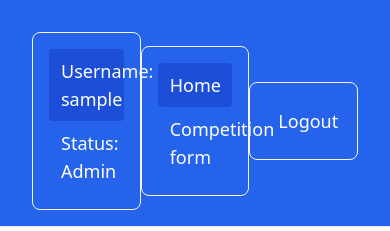
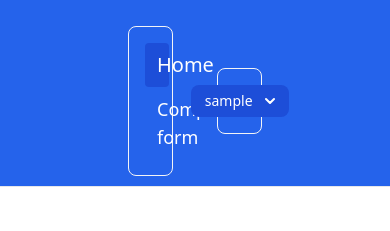
Before and after one commit to llOriginaljuonll/rosha_application, a Django app: page / in a window 390 px wide. Shown: the top 231 px of the page. Run offline with Django 5.2, Linux system fonts and the light colour scheme; the visitor is signed in with stand-in values (Sample User, id 1); data that the repository does not hold is empty; some libraries are stand-ins or nearby versions.

Commit message:
style navbar

```diff
--- a/templates/components/navbar.html
+++ b/templates/components/navbar.html
@@ -1,16 +1,16 @@
 <nav class="bg-blue-600 dark:bg-gray-900 border-b">
-    <div class="max-w-full grid grid-cols-3 items-center justify-between mx-auto py-4 px-8">
-        <ul class="flex flex-col p-4 md:p-0 mt-4 text-white font-medium text-lg border border-gray-100 rounded-lg md:space-x-8 rtl:space-x-reverse md:flex-row md:mt-0 md:border-0  dark:bg-gray-800 md:dark:bg-gray-900 dark:border-gray-700">
+    <div class="max-w-full grid grid-cols-3 items-center justify-between mx-auto py-2.5 px-32">
+        {% comment %} <ul class="flex flex-col p-4 md:p-0 mt-4 text-white font-medium text-lg border border-gray-100 rounded-lg md:space-x-8 rtl:space-x-reverse md:flex-row md:mt-0 md:border-0  dark:bg-gray-800 md:dark:bg-gray-900 dark:border-gray-700">
             <li>
                 <p class="block py-2 px-3 bg-blue-700 rounded md:bg-transparent md:p-0 md:dark:text-blue-500" aria-current="page">Username: {{ request.user.username }}</p>
             </li>
             <li>
                 <p class="block py-2 px-3  rounded hover:bg-gray-100 md:hover:bg-transparent md:p-0 md:dark:hover:text-blue-500 dark:text-white dark:hover:bg-gray-700 dark:hover:text-white md:dark:hover:bg-transparent dark:border-gray-700">Status: {% if user.is_superuser %}Admin{% elif user.is_staff %}Staff{% elif user.is_editor %}Editor{% else %}Active{% endif %}</p>
             </li>
-        </ul>
-        <ul class="flex flex-col p-4 md:p-0 mt-4 text-white font-medium text-lg border border-gray-100 rounded-lg md:space-x-8 rtl:space-x-reverse md:flex-row md:mt-0 md:border-0  dark:bg-gray-800 md:dark:bg-gray-900 dark:border-gray-700 justify-center">
+        </ul> {% endcomment %}
+        <ul class="flex flex-col p-4 md:p-0 mt-4 text-white font-medium text-lg border border-gray-100 rounded-lg md:space-x-8 rtl:space-x-reverse md:flex-row md:mt-0 md:border-0  dark:bg-gray-800 md:dark:bg-gray-900 dark:border-gray-700">
             <li>
-                <a href="{% url "competition:list" %}" class="block py-2 px-3 bg-blue-700 rounded md:bg-transparent md:p-0 md:dark:text-blue-500" aria-current="page">Home</a>
+                <a href="{% url "competition:list" %}" class="text-xl block py-2 px-3 bg-blue-700 rounded md:bg-transparent md:p-0 md:dark:text-blue-500" aria-current="page">Home</a>
             </li>
             <li>
                 {% if user.is_superuser %}
@@ -18,11 +18,55 @@
                 {% endif %}
             </li>
         </ul>
-        <ul class="flex flex-col justify-end p-4 md:p-0 mt-4 text-white font-medium text-lg border border-gray-100 rounded-lg md:space-x-8 rtl:space-x-reverse md:flex-row md:mt-0 md:border-0  dark:bg-gray-800 md:dark:bg-gray-900 dark:border-gray-700">
+        <ul></ul>
+        <ul class="flex flex-col justify-end items-center space-x-4 p-4 md:p-0 mt-4 text-white font-medium text-xl border border-gray-100 rounded-lg rtl:space-x-reverse md:flex-row md:mt-0 md:border-0  dark:bg-gray-800 md:dark:bg-gray-900 dark:border-gray-700">
             {% if user.is_authenticated %}
-                <li>
-                    <a href="{% url "account_logout" %}" class="block py-2 px-3  rounded hover:bg-gray-100 md:hover:bg-transparent md:p-0 md:dark:hover:text-blue-500 dark:text-white dark:hover:bg-gray-700 dark:hover:text-white md:dark:hover:bg-transparent dark:border-gray-700">Logout</a>
+
+        <button id="multiLevelDropdownButton" data-dropdown-toggle="multi-dropdown" class="text-white bg-blue-700 hover:bg-blue-800 focus:ring-4 focus:outline-none focus:ring-blue-300 font-medium rounded-lg text-sm px-3.5 py-1.5 text-center inline-flex items-center dark:bg-blue-600 dark:hover:bg-blue-700 dark:focus:ring-blue-800" type="button">
+            {{ user.username }}
+            <svg class="w-2.5 h-2.5 ms-3" aria-hidden="true" xmlns="http://www.w3.org/2000/svg" fill="none" viewBox="0 0 10 6">
+                <path stroke="currentColor" stroke-linecap="round" stroke-linejoin="round" stroke-width="2" d="m1 1 4 4 4-4"/>
+            </svg>
+        </button>
+
+    <!-- Dropdown menu -->
+    <div id="multi-dropdown" class="z-10 hidden bg-white divide-y divide-gray-100 rounded-lg shadow w-40 dark:bg-gray-700">
+        <ul class="pt-2 text-sm text-gray-700 dark:text-gray-200" aria-labelledby="multiLevelDropdownButton">
+            {% if user.is_editor %}
+                <li class="border-b">
+                    <a class="block px-4 py-2 hover:bg-gray-100 dark:hover:bg-gray-600 dark:hover:text-white">Status : &nbsp;&nbsp;{% if user.is_superuser %}admin{% elif user.is_staff %}staff{% elif user.is_editor %}referee{% endif %}</a>
                 </li>
+            {% endif %}
+            <li class="border-b">
+                <button id="competitionDropdownButton" data-dropdown-toggle="competitiondoubleDropdown" data-dropdown-placement="right-start" type="button" class="flex items-center justify-between w-full px-4 py-2 hover:bg-gray-100 dark:hover:bg-gray-600 dark:hover:text-white">
+                    Competition
+                </button>
+                <div id="competitiondoubleDropdown" class="z-10 hidden bg-white divide-y divide-gray-100 rounded-lg shadow w-44 dark:bg-gray-700">
+                    <ul class="text-sm text-gray-700 dark:text-gray-200" aria-labelledby="competitionDropdownButton">
+                        <li>
+                            <a href="{% url "competition:form" %}" class="block px-4 py-2 hover:bg-gray-100 dark:hover:bg-gray-600 dark:hover:text-white">Competition Form</a>
+                        </li>
+                    </ul>
+                </div>
+            </li>
+            <li class="border-b">
+                <button id="doubleDropdownButton" data-dropdown-toggle="doubleDropdown" data-dropdown-placement="right-start" type="button" class="flex items-center justify-between w-full px-4 py-2 hover:bg-gray-100 dark:hover:bg-gray-600 dark:hover:text-white">
+                    Participant
+                </button>
+                <div id="doubleDropdown" class="z-10 hidden bg-white divide-y divide-gray-100 rounded-lg shadow w-44 dark:bg-gray-700">
+                    <ul class="text-sm text-gray-700 dark:text-gray-200" aria-labelledby="doubleDropdownButton">
+                        <li>
+                            <a href="#" class="block px-4 py-2 hover:bg-gray-100 dark:hover:bg-gray-600 dark:hover:text-white">All Participant List</a>
+                        </li>
+                    </ul>
+                </div>
+            </li>
+            <li>
+                <a href="#" class="block px-4 py-2 text-red-500 hover:bg-gray-100 dark:hover:bg-gray-600 dark:hover:text-white">Log out</a>
+            </li>
+        </ul>
+    </div>
+
             {% else %}
                 <li>
                     <a href="{% url "account_login" %}" class="block py-2 px-3  rounded hover:bg-gray-100 md:hover:bg-transparent md:p-0 md:dark:hover:text-blue-500 dark:text-white dark:hover:bg-gray-700 dark:hover:text-white md:dark:hover:bg-transparent dark:border-gray-700">Login</a>
```
